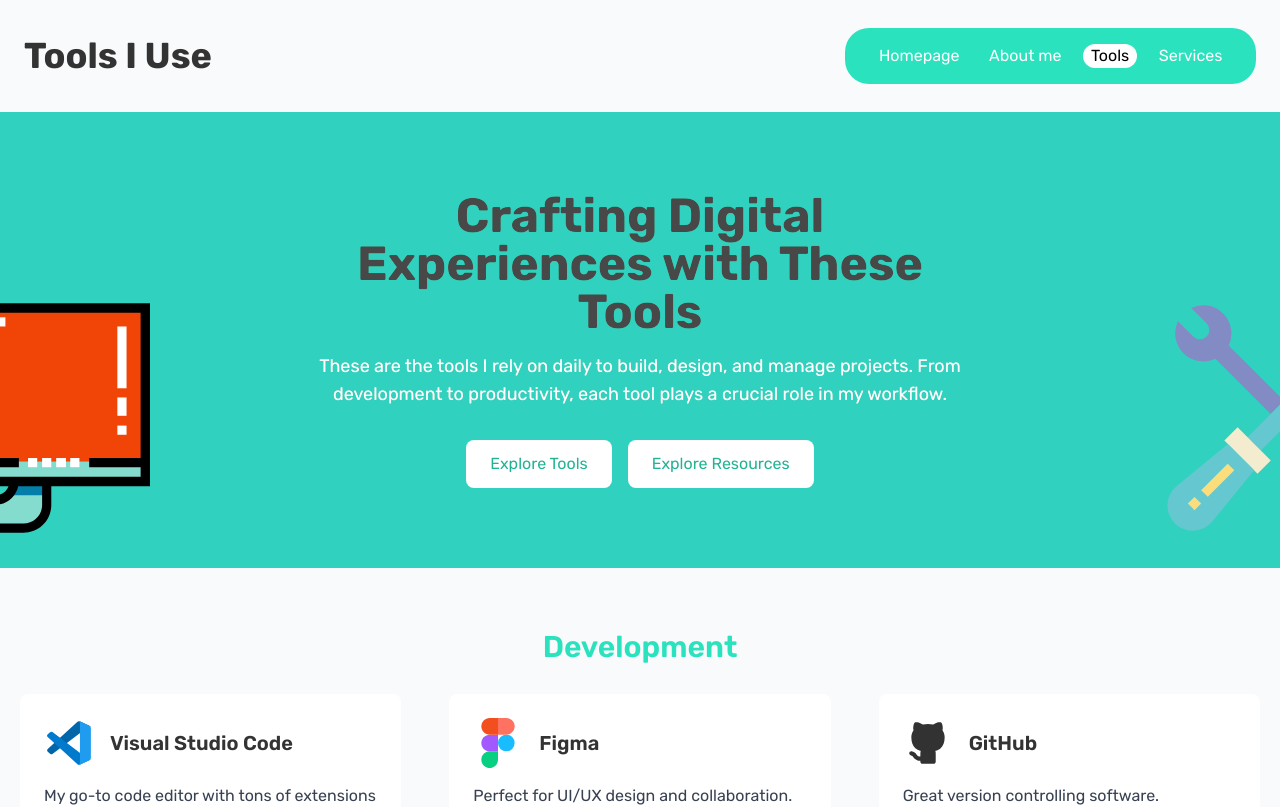
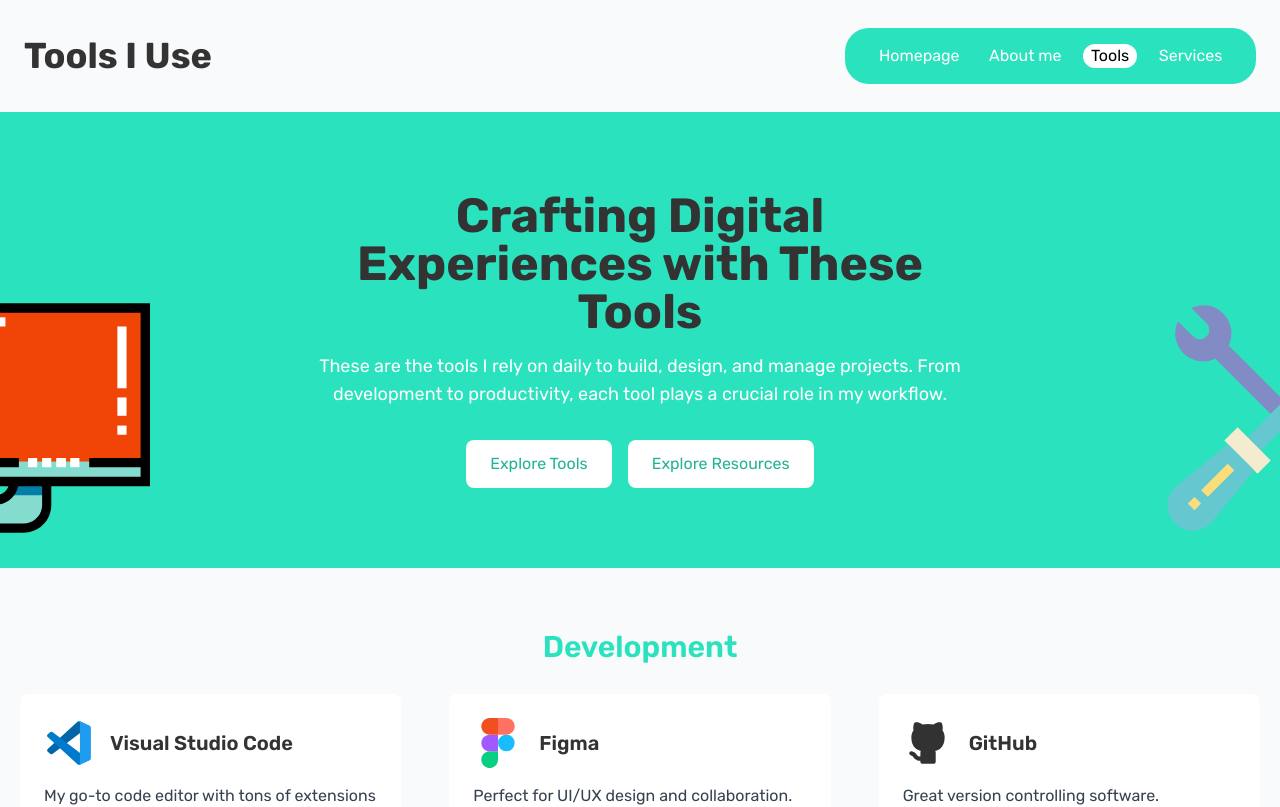
Before and after one commit to monk-27/portfolio, a Next.js app: page /tools in a window 1280 px wide. Shown: the top 807 px of the page. Built offline with nearby package versions, Linux system fonts and the light colour scheme.

Commit message:
Remove Hero bg overlay
Remove white translucent overlay from the background color.

```diff
--- a/src/app/tools/page.tsx
+++ b/src/app/tools/page.tsx
@@ -245,7 +245,7 @@ function Hero(): JSX.Element {
     };
 
     return (
-        <div className="relative bg-aqua-green-dark py-20 text-white text-center overflow-hidden">
+        <div className="relative bg-aqua-green py-20 text-white text-center overflow-hidden">
             <Heading className="text-5xl font-bold mb-4 max-w-xl mx-auto">
                 Crafting Digital Experiences with These Tools
             </Heading>
@@ -254,7 +254,6 @@ function Hero(): JSX.Element {
                 projects. From development to productivity, each tool plays a
                 crucial role in my workflow.
             </p>
-            <div className="absolute inset-0 bg-white opacity-40 mix-blend-overlay pointer-events-none" />
 
             {/* SVGs Positioned Half In and Half Out of Screen */}
             <Image
```
